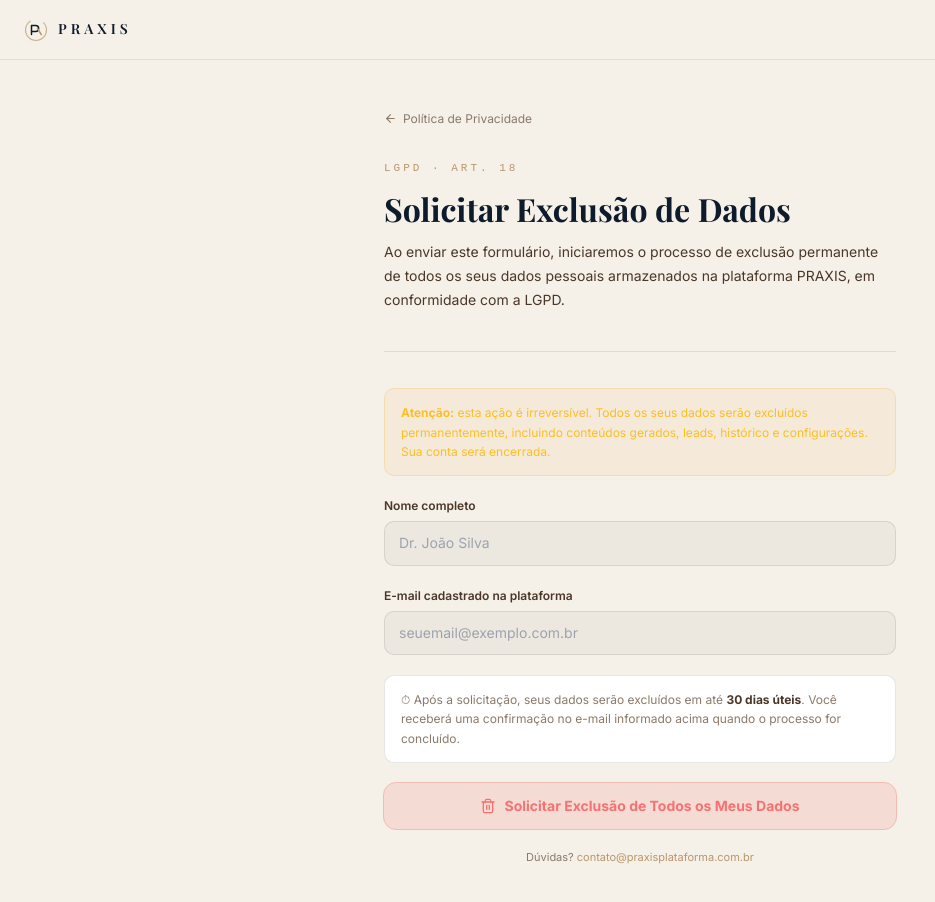
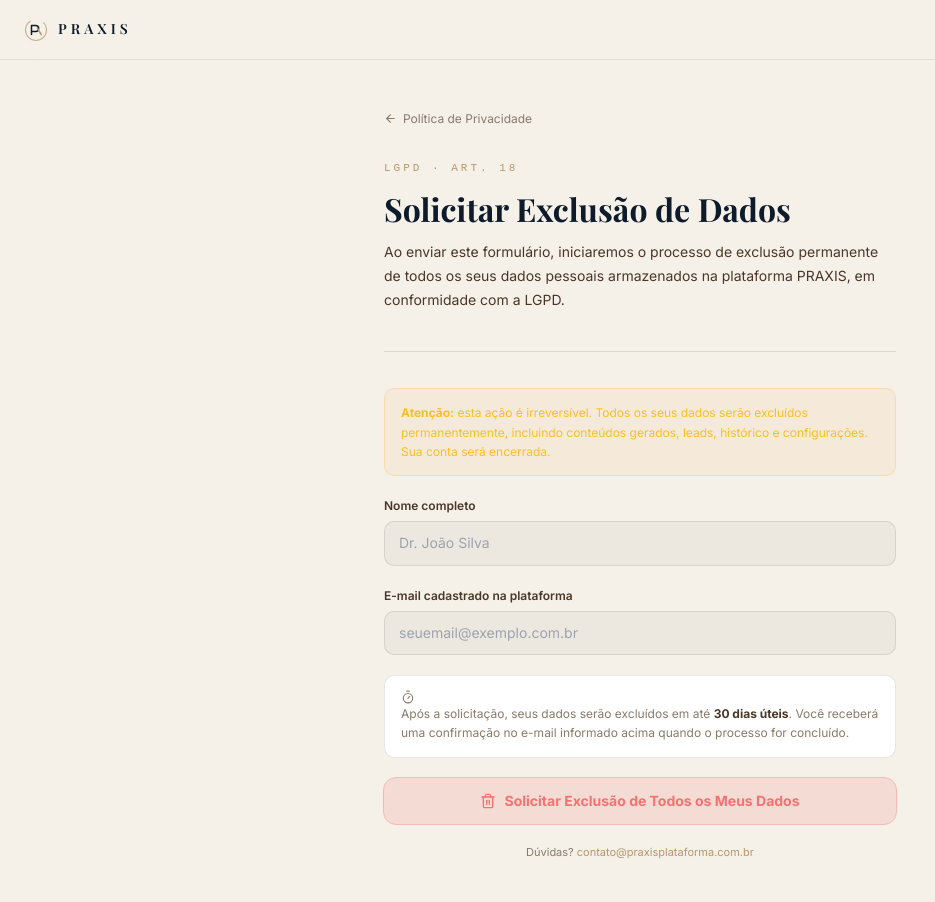
Before and after one commit to drbrunogustavo/-medico-dashboard, a Next.js app: page /deletar-dados in a window 1280 px wide. Shown: the top 902 px of the page, without its empty margins (0-935 px from the left). Built offline with nearby package versions, Linux system fonts and the light colour scheme.

Commit message:
refactor(deletar-dados): emoji JSX → ícone Lucide (⏱→Timer)
Co-Authored-By: Claude Opus 4.8 (1M context) <noreply@anthropic.com>

```diff
--- a/app/deletar-dados/page.tsx
+++ b/app/deletar-dados/page.tsx
@@ -2,7 +2,7 @@
 
 import { useState } from "react"
 import Link from "next/link"
-import { ArrowLeft, CheckCircle2, Loader2, Trash2 } from "lucide-react"
+import { ArrowLeft, CheckCircle2, Loader2, Trash2, Timer } from "lucide-react"
 
 export default function DeletarDadosPage() {
   const [nome,    setNome]    = useState("")
@@ -173,7 +173,7 @@ export default function DeletarDadosPage() {
               background: "var(--card)", border: "1px solid var(--border)",
             }}>
               <p style={{ margin: 0, fontSize: 12, lineHeight: 1.6, color: "var(--text-muted)" }}>
-                ⏱ Após a solicitação, seus dados serão excluídos em até <strong style={{ color: "var(--text-secondary)" }}>30 dias úteis</strong>. Você receberá uma confirmação no e-mail informado acima quando o processo for concluído.
+                <Timer style={{ width: 14, height: 14, verticalAlign: "-0.15em", marginRight: 5 }} /> Após a solicitação, seus dados serão excluídos em até <strong style={{ color: "var(--text-secondary)" }}>30 dias úteis</strong>. Você receberá uma confirmação no e-mail informado acima quando o processo for concluído.
               </p>
             </div>
 
```
